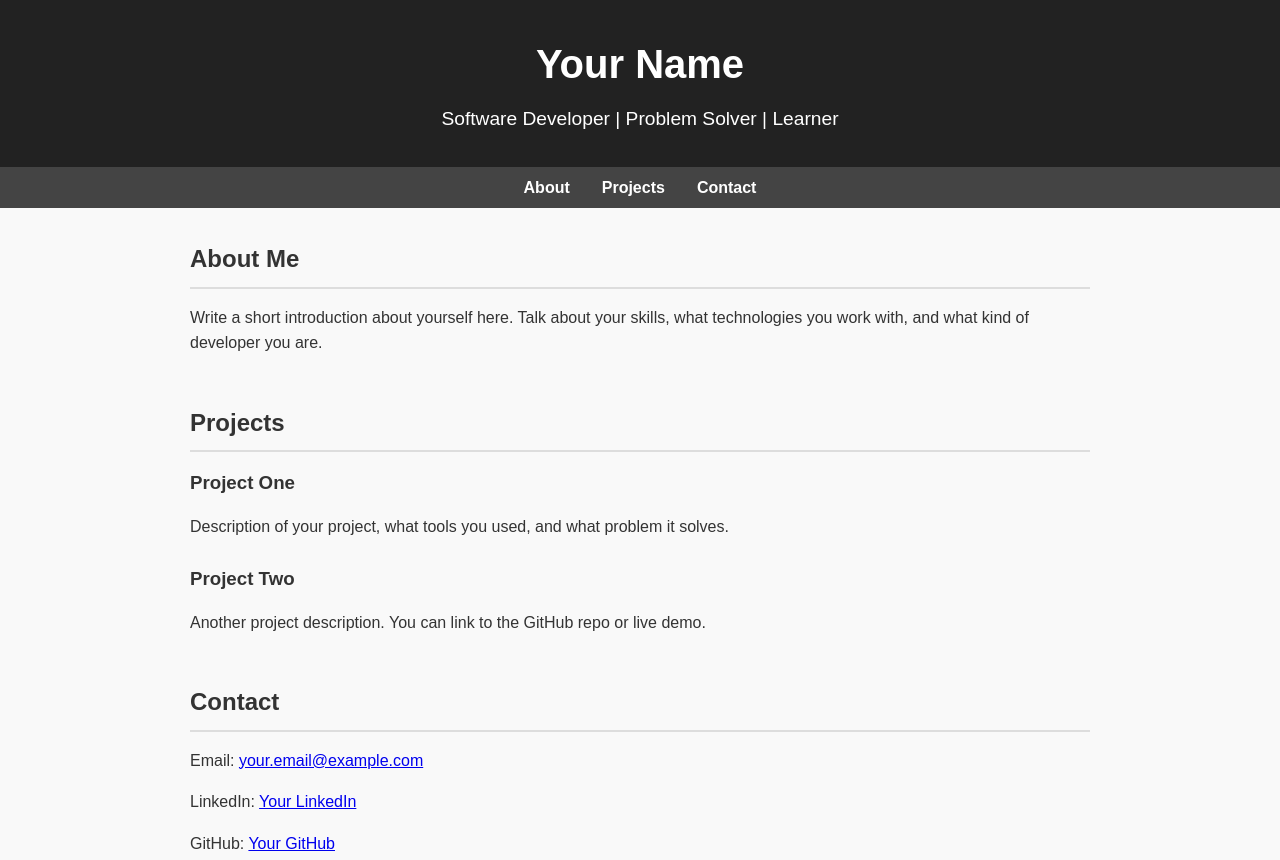
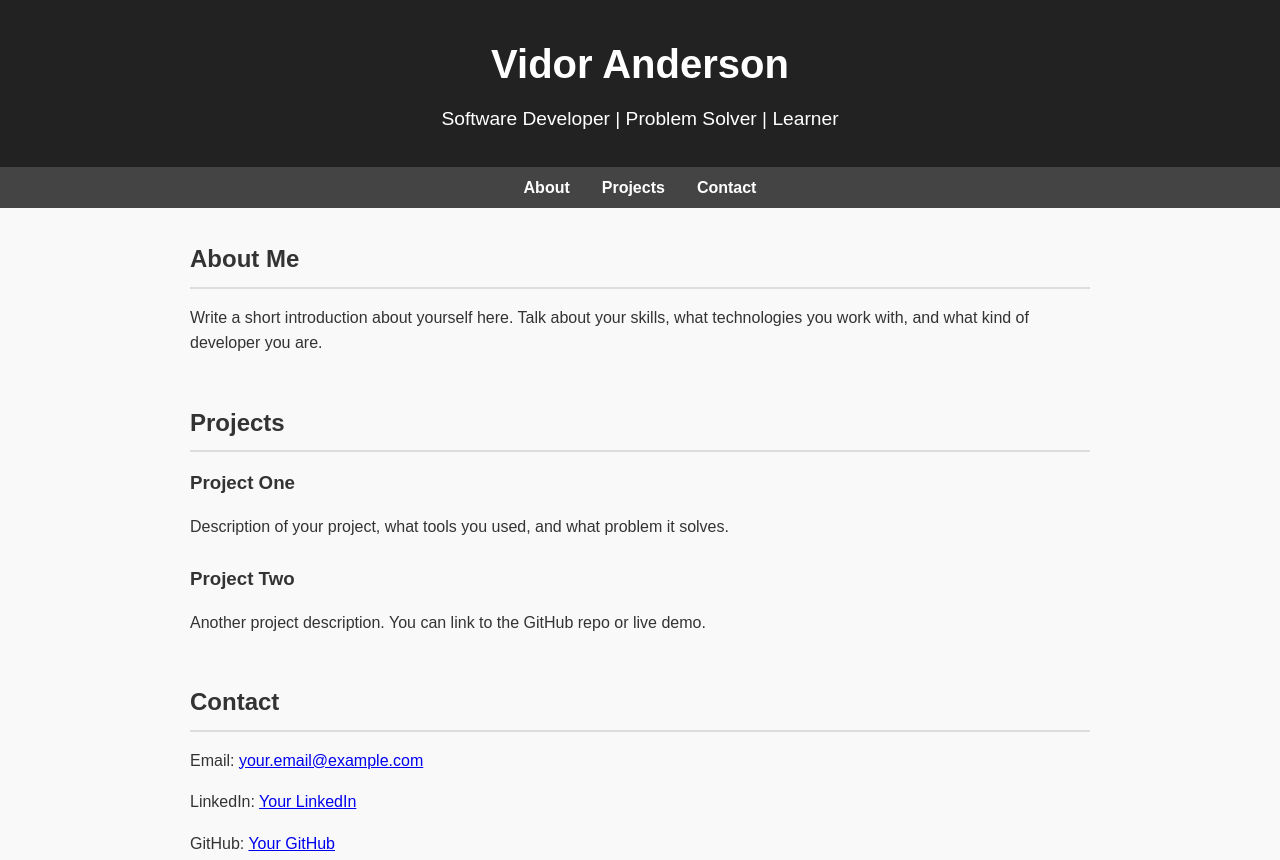
Before and after one commit to vidor-a/portfolio, a plain HTML site: page index.html in a window 1280 px wide. Shown: the top 860 px of the page. Drawn offline with Linux system fonts and the light colour scheme.

Commit message:
Added name

```diff
--- a/index.html
+++ b/index.html
@@ -70,7 +70,7 @@
 </head>
 <body>
   <header>
-    <h1>Your Name</h1>
+    <h1>Vidor Anderson</h1>
     <p>Software Developer | Problem Solver | Learner</p>
   </header>
 
```
